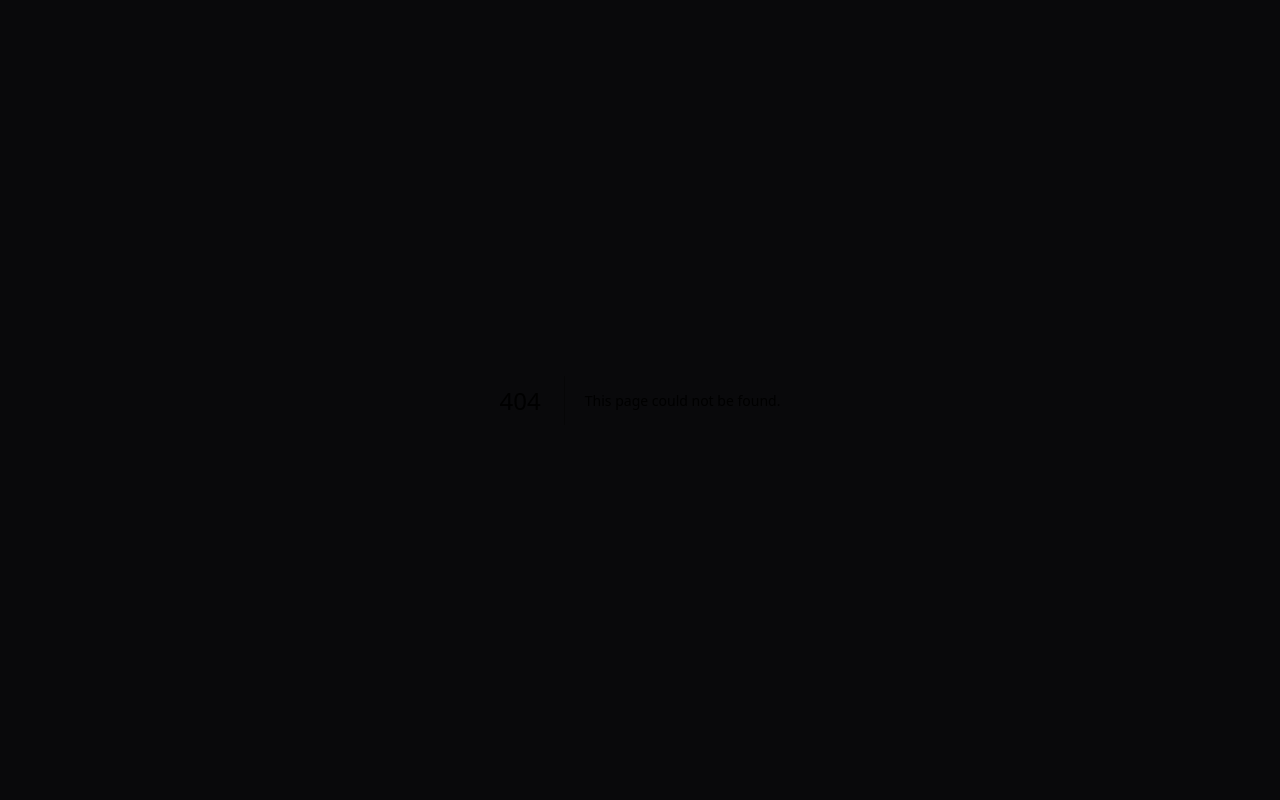
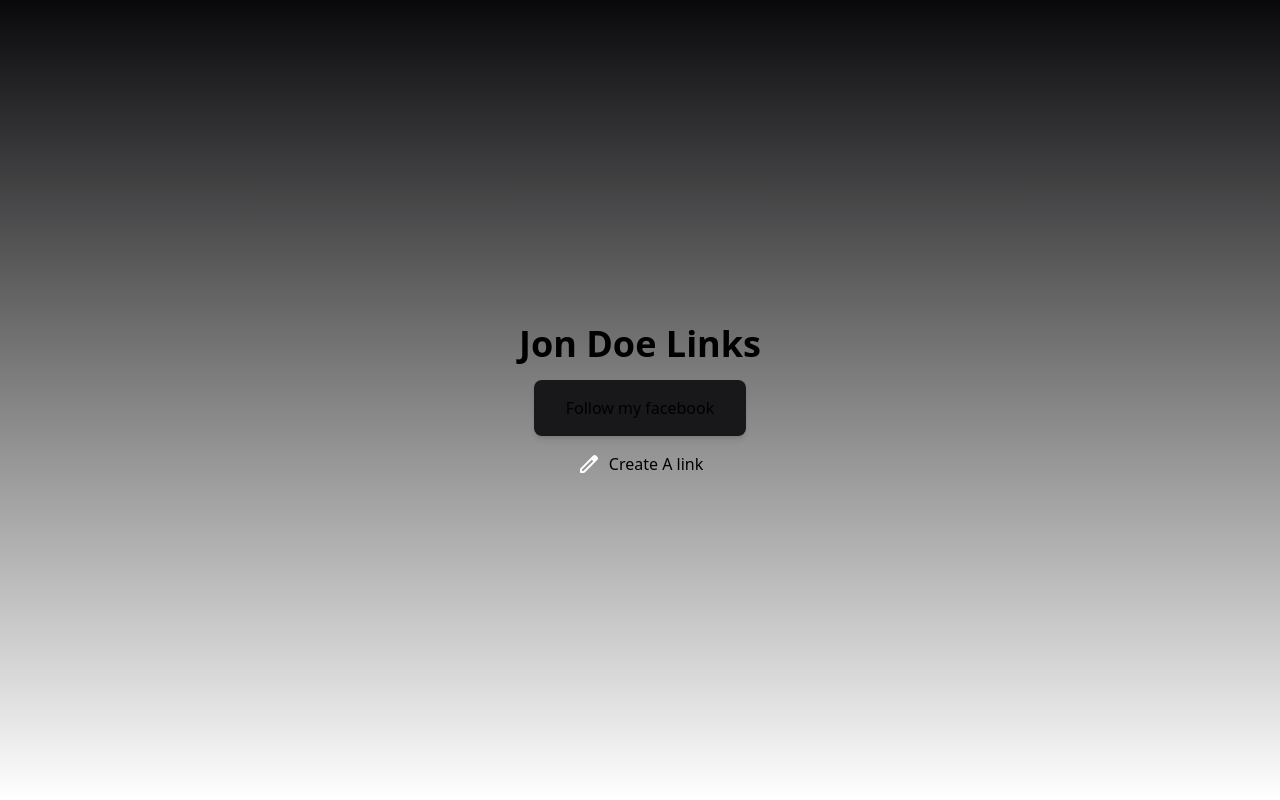
Before and after one commit to maricd7/PathFinder, a Next.js app in the folder pathfinder/: page /links/1 in a window 1280 px wide. Before the commit this address had no page. Built offline with nearby package versions, Linux system fonts and the light colour scheme.

Commit message:
adding dynamic route for links page

```diff
--- /dev/null
+++ b/pathfinder/src/app/components/CreateLink/CreateLink.js
@@ -0,0 +1,14 @@
+'use client'
+import { Icon } from '@iconify/react'
+import React from 'react'
+
+function CreateLink() {
+  return (
+    <div className='flex gap-2 items-center '>
+        <Icon icon="material-symbols:edit-outline-rounded" width="24" height="24"  style={{color:'fff'}} />
+        <span>Create A link</span>
+    </div>
+  )
+}
+
+export default CreateLink
--- /dev/null
+++ b/pathfinder/src/app/components/CreateLink/CreateLinkBtn.js
@@ -0,0 +1,7 @@
+import React from 'react'
+
+export default function CreateLinkBtn() {
+  return (
+    <div>CreateLinkBtn</div>
+  )
+}
--- /dev/null
+++ b/pathfinder/src/app/components/CreateLink/index.js
@@ -0,0 +1,2 @@
+export * from "./CreateLink";
+export * from "./CreateLinkBtn";
--- a/pathfinder/src/app/components/LoginComponent/LoginComponent.js
+++ b/pathfinder/src/app/components/LoginComponent/LoginComponent.js
@@ -13,6 +13,7 @@ export default function LoginComponent() {
   const passwordLoginRef = useRef();
   const [error, setError] = useState(null);
   const router = useRouter()
+  const productRef = "/links/" + 'bro';
 
   async function handleLogin(e){
     e.preventDefault();
@@ -25,7 +26,7 @@ export default function LoginComponent() {
       .then((userCredential) => {
         const user = userCredential.user;
       console.log('Signed in', user)
-      router.push('/links')
+      router.push('/links/bro')
     })
     }catch(error){
       console.log('err')
--- /dev/null
+++ b/pathfinder/src/app/components/UserProfile/UserProfile.js
@@ -0,0 +1,7 @@
+import React from 'react'
+
+export default function UserProfile() {
+  return (
+    <div>UserProfile</div>
+  )
+}
--- /dev/null
+++ b/pathfinder/src/app/components/UserProfile/index.js
@@ -0,0 +1 @@
+export * from "./UserProfile";
--- a/pathfinder/src/app/components/index.js
+++ b/pathfinder/src/app/components/index.js
@@ -2,3 +2,4 @@ export * from "./common";
 export * from "./LoginComponent";
 export * from "./RegisterComponent";
 export * from "./LinkComponent";
+export * from "./CreateLink";
--- a/pathfinder/src/app/links/page.js
+++ b/pathfinder/src/app/links/[slug]/page.js
@@ -1,12 +1,15 @@
+import CreateLink from '@/app/components/CreateLink/CreateLink'
+import LinkComponent from '@/app/components/LinkComponent/LinkComponent'
+import Heading from '@/app/components/common/Heading/Heading'
 import React from 'react'
-import Heading from '../components/common/Heading/Heading'
-import LinkComponent from '../components/LinkComponent/LinkComponent'
+
 
 function Links() {
   return (
     <div className='flex flex-col gap-4 justify-center items-center h-full'>
         <Heading text='Jon Doe Links'/>
         <LinkComponent text='Follow my facebook' link='https://www.facebook.com'/>
+        <CreateLink/>
     </div>
   )
 }
```
